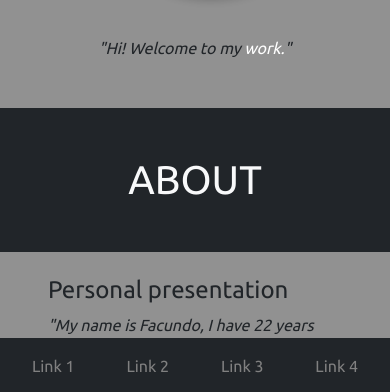
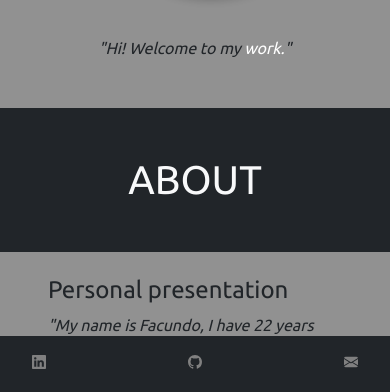
Before and after one commit to facumruiz/PortfolioCV, a plain HTML site: page index.html in a window 390 px wide. Shown: the part 450-842 px from the top of the page. Drawn offline with nearby package versions, Linux system fonts and the light colour scheme.

Commit message:
test3 navbar phone

```diff
--- a/index.html
+++ b/index.html
@@ -32,63 +32,31 @@
   <nav class="navbar navbar-ph navbar-expand-lg fixed-bottom">
     <div class="container-fluid ">
       <!-- Navbar Items  -->
-   <!-- Navbar Items
 
-          <a class="nav-link" href="#section-1"> <svg class="boton btn1" xmlns="http://www.w3.org/2000/svg" width="40"
-              height="40" fill="currentColor" class="bi bi-linkedin" viewBox="0 0 16 16">
+
+          <a class="nav-link" href="#section-1"> <svg class="boton btn1" xmlns="http://www.w3.org/2000/svg" width="20"
+              height="20" fill="currentColor" class="bi bi-linkedin" viewBox="0 0 16 16">
               <path
                 d="M0 1.146C0 .513.526 0 1.175 0h13.65C15.474 0 16 .513 16 1.146v13.708c0 .633-.526 1.146-1.175 1.146H1.175C.526 16 0 15.487 0 14.854V1.146zm4.943 12.248V6.169H2.542v7.225h2.401zm-1.2-8.212c.837 0 1.358-.554 1.358-1.248-.015-.709-.52-1.248-1.342-1.248-.822 0-1.359.54-1.359 1.248 0 .694.521 1.248 1.327 1.248h.016zm4.908 8.212V9.359c0-.216.016-.432.08-.586.173-.431.568-.878 1.232-.878.869 0 1.216.662 1.216 1.634v3.865h2.401V9.25c0-2.22-1.184-3.252-2.764-3.252-1.274 0-1.845.7-2.165 1.193v.025h-.016a5.54 5.54 0 0 1 .016-.025V6.169h-2.4c.03.678 0 7.225 0 7.225h2.4z" />
             </svg></a>
 
 
-          <a class="nav-link" href="#section-2"> <svg class="boton btn1" xmlns="http://www.w3.org/2000/svg" width="40"
-              height="40" fill="currentColor" class="bi bi-github" viewBox="0 0 16 16">
+          <a class="nav-link" href="#section-2"> <svg class="boton btn1" xmlns="http://www.w3.org/2000/svg" width="20"
+              height="20" fill="currentColor" class="bi bi-github" viewBox="0 0 16 16">
               <path
                 d="M8 0C3.58 0 0 3.58 0 8c0 3.54 2.29 6.53 5.47 7.59.4.07.55-.17.55-.38 0-.19-.01-.82-.01-1.49-2.01.37-2.53-.49-2.69-.94-.09-.23-.48-.94-.82-1.13-.28-.15-.68-.52-.01-.53.63-.01 1.08.58 1.23.82.72 1.21 1.87.87 2.33.66.07-.52.28-.87.51-1.07-1.78-.2-3.64-.89-3.64-3.95 0-.87.31-1.59.82-2.15-.08-.2-.36-1.02.08-2.12 0 0 .67-.21 2.2.82.64-.18 1.32-.27 2-.27.68 0 1.36.09 2 .27 1.53-1.04 2.2-.82 2.2-.82.44 1.1.16 1.92.08 2.12.51.56.82 1.27.82 2.15 0 3.07-1.87 3.75-3.65 3.95.29.25.54.73.54 1.48 0 1.07-.01 1.93-.01 2.2 0 .21.15.46.55.38A8.012 8.012 0 0 0 16 8c0-4.42-3.58-8-8-8z" />
             </svg></a>
 
-          <a class="nav-link" href="#section-2"> <svg class="boton btn1" xmlns="http://www.w3.org/2000/svg" width="40"
-            height="40" fill="currentColor" class="bi bi-github" viewBox="0 0 16 16">
-            <path
-              d="M8 0C3.58 0 0 3.58 0 8c0 3.54 2.29 6.53 5.47 7.59.4.07.55-.17.55-.38 0-.19-.01-.82-.01-1.49-2.01.37-2.53-.49-2.69-.94-.09-.23-.48-.94-.82-1.13-.28-.15-.68-.52-.01-.53.63-.01 1.08.58 1.23.82.72 1.21 1.87.87 2.33.66.07-.52.28-.87.51-1.07-1.78-.2-3.64-.89-3.64-3.95 0-.87.31-1.59.82-2.15-.08-.2-.36-1.02.08-2.12 0 0 .67-.21 2.2.82.64-.18 1.32-.27 2-.27.68 0 1.36.09 2 .27 1.53-1.04 2.2-.82 2.2-.82.44 1.1.16 1.92.08 2.12.51.56.82 1.27.82 2.15 0 3.07-1.87 3.75-3.65 3.95.29.25.54.73.54 1.48 0 1.07-.01 1.93-.01 2.2 0 .21.15.46.55.38A8.012 8.012 0 0 0 16 8c0-4.42-3.58-8-8-8z" />
-          </svg></a>
+
 
             <button type="button" class="btn boton" style="background-color: rgba(0, 0, 0, 0);" data-container="body"
             data-toggle="popover" data-placement="right" data-content="facundoruiz105@gmail.com">
-            <svg xmlns="http://www.w3.org/2000/svg" width="40" height="40" fill=gray
+            <svg xmlns="http://www.w3.org/2000/svg" width="20" height="20" fill=gray
               class="bi bi-envelope-fill btn1" viewBox="0 0 16 16">
               <path
                 d="M.05 3.555A2 2 0 0 1 2 2h12a2 2 0 0 1 1.95 1.555L8 8.414.05 3.555ZM0 4.697v7.104l5.803-3.558L0 4.697ZM6.761 8.83l-6.57 4.027A2 2 0 0 0 2 14h12a2 2 0 0 0 1.808-1.144l-6.57-4.027L8 9.586l-1.239-.757Zm3.436-.586L16 11.801V4.697l-5.803 3.546Z" />
             </svg>
           </button>
-          <button type="button" class="btn boton" style="background-color: rgba(0, 0, 0, 0);" data-container="body"
-          data-toggle="popover" data-placement="right" data-content="facundoruiz105@gmail.com">
-          <svg xmlns="http://www.w3.org/2000/svg" width="40" height="40" fill=gray
-            class="bi bi-envelope-fill btn1" viewBox="0 0 16 16">
-            <path
-              d="M.05 3.555A2 2 0 0 1 2 2h12a2 2 0 0 1 1.95 1.555L8 8.414.05 3.555ZM0 4.697v7.104l5.803-3.558L0 4.697ZM6.761 8.83l-6.57 4.027A2 2 0 0 0 2 14h12a2 2 0 0 0 1.808-1.144l-6.57-4.027L8 9.586l-1.239-.757Zm3.436-.586L16 11.801V4.697l-5.803 3.546Z" />
-          </svg>
-        </button>
-
-          <button type="button" class="btn boton" style="background-color: rgba(0, 0, 0, 0);" data-container="body"
-          data-toggle="popover" data-placement="right" data-content="facundoruiz105@gmail.com">
-          <svg xmlns="http://www.w3.org/2000/svg" width="40" height="40" fill=gray
-            class="bi bi-envelope-fill btn1" viewBox="0 0 16 16">
-            <path
-              d="M.05 3.555A2 2 0 0 1 2 2h12a2 2 0 0 1 1.95 1.555L8 8.414.05 3.555ZM0 4.697v7.104l5.803-3.558L0 4.697ZM6.761 8.83l-6.57 4.027A2 2 0 0 0 2 14h12a2 2 0 0 0 1.808-1.144l-6.57-4.027L8 9.586l-1.239-.757Zm3.436-.586L16 11.801V4.697l-5.803 3.546Z" />
-          </svg>
-        </button>
-      -->
-
-            <a class="nav-link" href="#section-1">Link 1</a>
-
-            <a class="nav-link" href="#section-2">Link 2</a>
-
-
-            <a class="nav-link" href="#section-3">Link 3</a>
-
-
-            <a class="nav-link" href="#section-4">Link 4</a>
 
 
 
```
